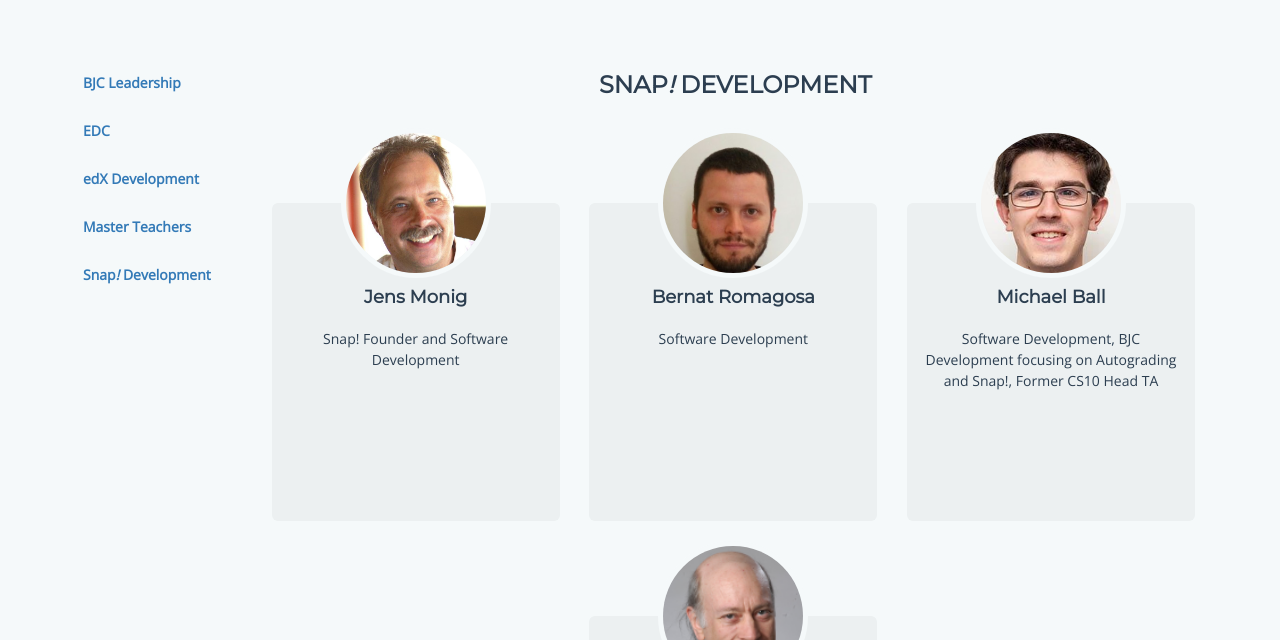
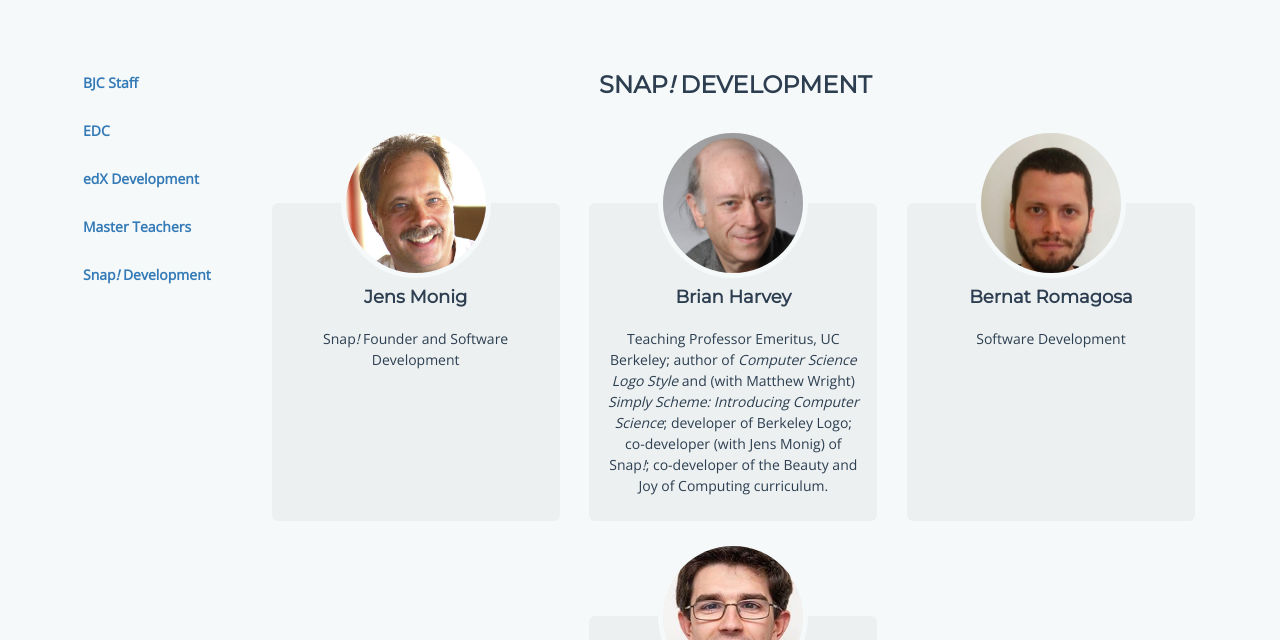
Before and after one commit to beautyjoy/beautyjoy.github.io, a Jekyll site: the page built from team/snap.html, in a window 1280 px wide and 900 px high, cut to the strip 260-900 px from the top of the window. Built offline with Jekyll 4.4.1, drawn with Linux system fonts in a browser that asks for light colours; some of the changed text lies outside the part shown.

Commit message:
cleanup staff

```diff
--- a/_data/people/snap.yml
+++ b/_data/people/snap.yml
@@ -1,17 +1,17 @@
 ---
 - name: Jens Monig
   image: jens-monig.jpeg
-  description: Snap! Founder and Software Development
+  description: Snap<em>!</em> Founder and Software Development
+- name: Brian Harvey
+  image: brian-harvey.png
+  description: > #
+    Teaching Professor Emeritus, UC Berkeley; author of _Computer Science
+    Logo Style_ and (with Matthew Wright) _Simply Scheme: Introducing Computer Science_;
+    developer of Berkeley Logo; co-developer (with Jens Monig) of Snap<em>!</em>; co-developer
+    of the Beauty and Joy of Computing curriculum.
 - name: Bernat Romagosa
   image: bernat-romagosa.jpg
   description: Software Development
 - name: Michael Ball
   image: michael-ball.jpg
-  description: Software Development, BJC Development focusing on Autograding and Snap!,
-    Former CS10 Head TA
-- name: Brian Harvey
-  image: brian-harvey.png
-  description: ! 'Teaching Professor Emeritus, UC Berkeley; author of _Computer Science
-    Logo Style_ and (with Matthew Wright) _Simply Scheme: Introducing Computer Science_;
-    developer of Berkeley Logo; co-developer (with Jens Monig) of Snap!; co-developer
-    of the Beauty and Joy of Computing curriculum.'
+  description: Software Development, BJC Development focusing on Autograding and Snap<em>!</em>; former Berkeley instructor
--- a/_layouts/team.html
+++ b/_layouts/team.html
@@ -6,7 +6,7 @@
     <div class="col-sm-2">
         <ul class="nav nav-pills nav-stacked internal-links-nav">
             <li role="presentation">
-                <a href="{{ site.baseurl }}/team/leadership"><div class="hover-accent">BJC Leadership</div></a>
+                <a href="{{ site.baseurl }}/team/leadership"><div class="hover-accent">BJC Staff</div></a>
             </li>
             <li role="presentation">
                 <a href="{{ site.baseurl }}/team/edc"><div class="hover-accent">EDC</div></a>
--- a/team/leadership.html
+++ b/team/leadership.html
@@ -3,7 +3,7 @@
 layout: team
 header_background: group2
 ---
-<h3 class="text-uppercase text-center">Leadership Team</h3>
+<h3 class="text-uppercase text-center">Core Team</h3>
 
 <div class="row grid-gallery">
     {% for profile in site.data.people.leadership-team %}
```
